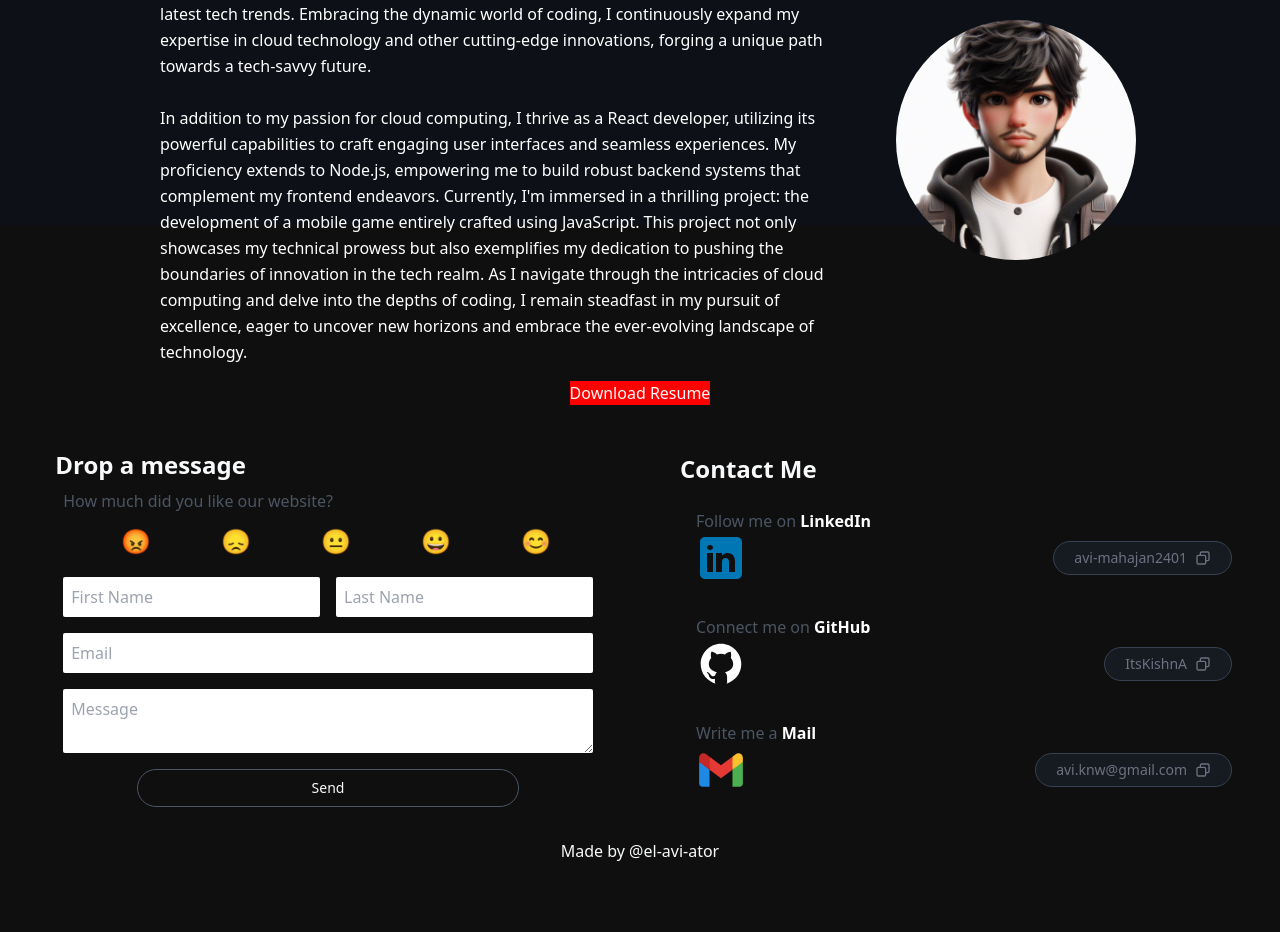
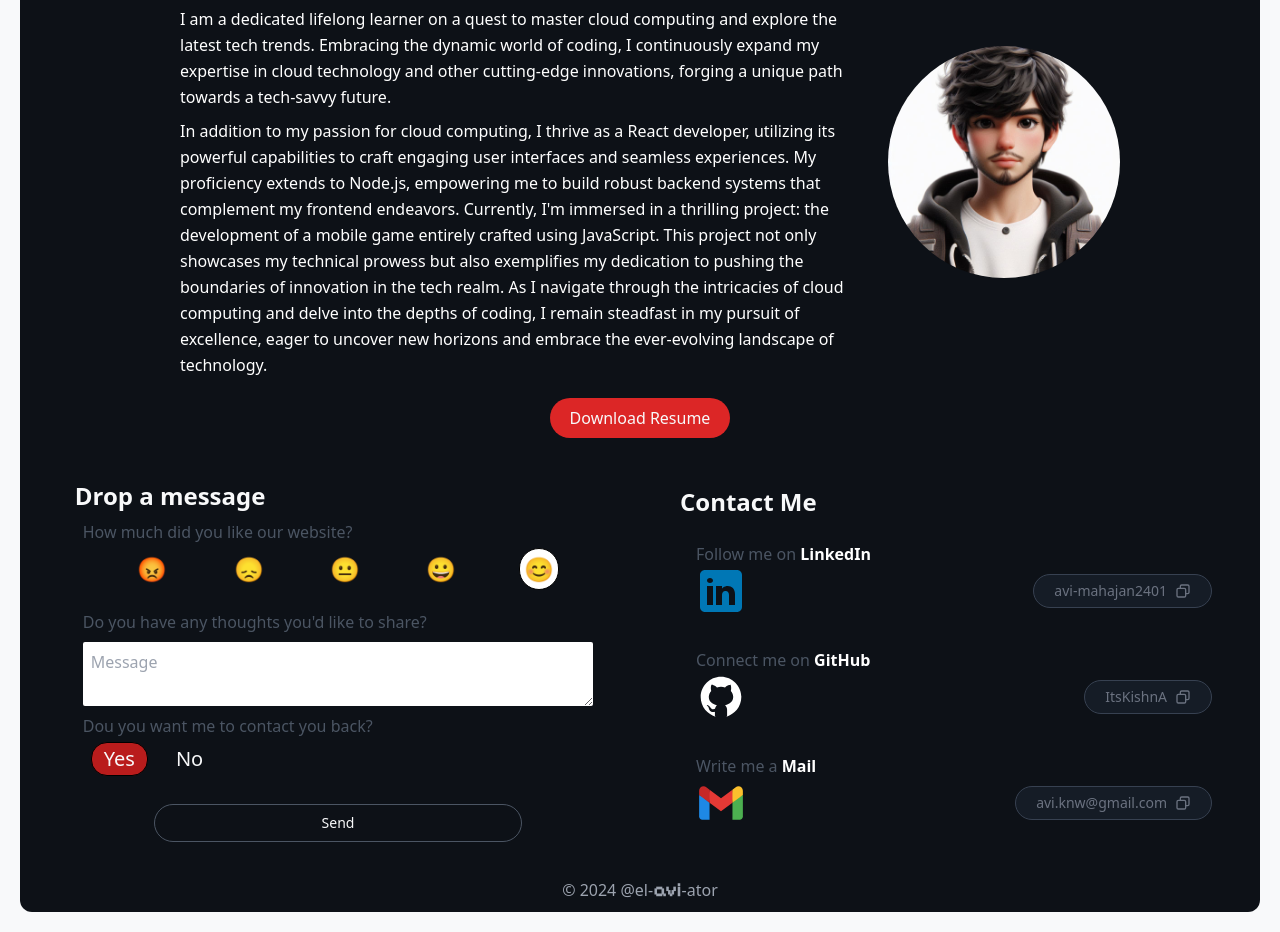
Before and after one commit to ItsKishnA/el-avi-ator.tech, a Next.js app: page / in a window 1280 px wide. Shown: the part 575-1507 px from the top of the page. Before the commit the page ends 1442 px from the top, so only its background shows below. Built offline with nearby package versions, Linux system fonts and the light colour scheme.

Commit message:
Message box updated, Border Added, Footer added, Download Resume Button Modified

```diff
--- a/app/globals.css
+++ b/app/globals.css
@@ -18,6 +18,18 @@
     background-color: #64748b;
     color: #f8f9fa;
   }
+  /* margin: 2px; */
+  border-width: 20px;
+  border-style: solid;
+  border-color: #f8f9fa;
+  background-color: #f8f9fa;
+  /* border-radius: 20px; */
+  /* inside radius of border is curved */
+  /* border-radius: 10px 20px 30px 40px; */
+}
+
+body::-webkit-scrollbar {
+  display: none;
 }
 
 .font-pixel {
@@ -35,7 +47,7 @@ nav {
   font-weight: 900;
 }
 
-.stripContainer {
+#stripContainer {
   position: fixed;
   top: 0;
   width: 100%;
@@ -46,18 +58,9 @@ nav {
   overflow: hidden;
 }
 
-.strip {
+#strip {
   display: inline-block;
   padding: 10px 20px;
   white-space: nowrap;
   animation: move 10s linear infinite;
 }
-
-/* @keyframes move {
-  0% {
-    transform: translateX(100%);
-  }
-  100% {
-    transform: translateX(-100%);
-  }
-} */
--- a/app/layout.js
+++ b/app/layout.js
@@ -5,45 +5,16 @@ const pixel = Pixelify_Sans({ subsets: ["latin"], variable: "--font-pixel" });
 
 export const metadata = {
   title: "Avi's PortFolio",
-  description: "Welcome to my website",
+  description: "Open to Work as an Online Intern",
   icon: "/logo.svg",
-};
-
-const UnderDevStrip = () => {
-  return (
-    <div class="stripContainer">
-      <div class="strip">
-        This website is under development. Stay tuned for updates!
-      </div>
-    </div>
-  );
+  // url: "https://el-avi-ator.github.io",
+  image: "/images/Myself.jpeg",
 };
 
 export default function RootLayout({ children }) {
   return (
     <html lang="en">
-      <>
-        <link rel="icon" href={metadata.icon} />
-        <UnderDevStrip />
-        <body className={pixel.variable}>{children}</body>
-      </>
+      <body className={pixel.variable}>{children}</body>
     </html>
   );
 }
-
-const styles = {
-  stripContainer: {
-    position: "relative",
-    // top: 0,
-    width: "100%",
-    backgroundColor: "#f44336",
-    color: "red",
-    textAlign: "center",
-    zIndex: 1000,
-    overflow: "hidden",
-  },
-  strip: {
-    padding: "1rem",
-    color: "red",
-  },
-};
--- a/app/page.js
+++ b/app/page.js
@@ -10,6 +10,7 @@ import { SpeedInsights } from "@vercel/speed-insights/next";
 import { Analytics } from "@vercel/analytics/react";
 
 export default function main() {
+  //TODO: Add projects
   const Project = ({ project }) => {
     return (
       <div className="p-5 bg-slate-900">
@@ -18,7 +19,6 @@ export default function main() {
       </div>
     );
   };
-
   const Projects = () => {
     return (
       <div id="PROJECTS" className="p-5">
@@ -28,15 +28,34 @@ export default function main() {
     );
   };
 
+  const UnderDevStrip = () => {
+    return (
+      <div id="stripContainer">
+        <div id="strip">
+          This website is under development. Stay tuned for updates!
+        </div>
+      </div>
+    );
+  };
+
   return (
-    <main className="w-full h-[100dvh] bg-[#0d1117] flex flex-col items-center content-center">
+    <main className="w-full bg-[#0d1117] flex flex-col items-center content-center rounded-xl">
+      {/* for monitoring  */}
       <SpeedInsights />
       <Analytics />
+
+      {/* Content of website */}
+      <UnderDevStrip />
       <Profile />
       <About />
       {/* <Projects /> */}
       <Contact />
-      <div className="p-1 mb-4">Made by @el-avi-ator</div>
+
+      <footer className="p-2 text-center text-gray-400">
+        <p>
+          © 2024 @el-<strong className="font-pixel text-xl">avi</strong>-ator
+        </p>
+      </footer>
     </main>
   );
 }
--- a/components/About.js
+++ b/components/About.js
@@ -2,14 +2,15 @@ import Image from "next/image";
 
 const Description = () => {
   return (
-    <div className="flex pr-5">
-      <p className="text-white leading-relaxed">
+    <div className="flex pr-5 flex-col">
+      <p className="text-white leading-relaxed m-1">
         I am a dedicated lifelong learner on a quest to master cloud computing
         and explore the latest tech trends. Embracing the dynamic world of
         coding, I continuously expand my expertise in cloud technology and other
         cutting-edge innovations, forging a unique path towards a tech-savvy
-        future. <br />
-        <br />
+        future.
+      </p>
+      <p className="text-white leading-relaxed m-1">
         In addition to my passion for cloud computing, I thrive as a React
         developer, utilizing its powerful capabilities to craft engaging user
         interfaces and seamless experiences. My proficiency extends to Node.js,
@@ -29,7 +30,7 @@ const Description = () => {
 
 const DownloadButton = () => {
   return (
-    <div style={{ backgroundColor: "red" }}>
+    <div className="bg-red-600 p-2 rounded-full px-5 items-center justify-center">
       <a href={"/resume/avi_resume.pdf"} target="_blank" download>
         <button type="button">Download Resume</button>
       </a>
--- a/components/Contact.js
+++ b/components/Contact.js
@@ -197,20 +197,19 @@ const MessageMe = () => {
     <div id="MESSAGE" className="w-[95%] p-4 flex flex-col">
       <h2 className="text-2xl font-bold leading-loose">Drop a message</h2>
 
-      {/* how much did u like our website section... under which user can select one of his choices of satisfaction out of 5...all 5 choices are those happy to sad emojis... */}
-
       <form className="flex flex-col flex-1">
         <div className="flex flex-col flex-wrap">
           <h3 className="text-gray-600 text-base px-2">
             How much did you like our website?
           </h3>
-          <div className="flex flex-row-reverse items-center content-center justify-evenly space-x-4 my-2 flex-wrap">
+          <div className="flex flex-row-reverse items-center content-center justify-evenly space-x-4 mt-1 flex-wrap mb-5">
             <input
               type="radio"
               id="happy"
               name="satisfaction"
               value="happy"
               className="peer/happy hidden"
+              defaultChecked
             />
             <label
               htmlFor="happy"
@@ -277,35 +276,56 @@ const MessageMe = () => {
           </div>
         </div>
 
-        <div className="flex flex-row flex-wrap">
-          <input
-            type="text"
-            placeholder="First Name"
-            style={styles.input}
-            className="flex flex-[1] min-w-0"
-            required
-          />
-          <input
-            type="text"
-            placeholder="Last Name "
-            style={styles.input}
-            className="flex flex-[1] min-w-0"
-            required
-          />
-        </div>
-        <input
+        <h3 className="text-gray-600 text-base px-2">
+          Do you have any thoughts you'd like to share?
+        </h3>
+        <textarea
+          placeholder="Message"
+          style={styles.input}
+          // className="p-2 m-2 flex-1 rounded-sm"
+          // required
+        />
+        {/* <input
           type="email"
           placeholder="Email"
           style={styles.input}
           // className="p-2 m-2 flex-1 text-gray-600"
-          required
-        />
-        <textarea
-          placeholder="Message"
-          style={styles.input}
-          // className="p-2 m-2 flex-1 rounded-sm"
-          required
-        />
+          // required
+        /> */}
+        <h3 className="text-gray-600 text-base px-2">
+          Dou you want me to contact you back?
+        </h3>
+        <div className="flex flex-row items-center justify-start space-x-4 mt-1 flex-wrap mb-5">
+          <input
+            type="radio"
+            id="agree"
+            name="reach"
+            value="agree"
+            className="peer/agree hidden"
+            defaultChecked
+          />
+          <label
+            htmlFor="agree"
+            className="cursor-pointer px-3 py-0.5 text-xl content-center items-center peer-checked/agree:bg-red-700 peer-checked/agree:rounded-2xl peer-checked/agree:border peer-checked/agree:border-black"
+          >
+            Yes
+          </label>
+
+          <input
+            type="radio"
+            id="disagree"
+            name="reach"
+            value="disagree"
+            className="peer/disagree hidden"
+          />
+          <label
+            htmlFor="disagree"
+            className="cursor-pointer px-3 py-0.5 content-center items-center text-xl peer-checked/disagree:bg-red-700 peer-checked/disagree:rounded-full peer-checked/disagree:border peer-checked/disagree:border-black"
+          >
+            No
+          </label>
+        </div>
+
         <button
           type="submit"
           className="p-2 m-2  border border-gray-600 rounded-full text-sm mx-[15%] hover:bg-white transition duration-300 hover:text-black hover:font-bold hover:border-black"
--- a/components/Profile.js
+++ b/components/Profile.js
@@ -44,7 +44,7 @@ const Description = () => {
   );
 };
 
-const MovingStrip = () => {
+const Bullets = () => {
   const Tag = ({ title, color, size = 3, textColor = "white" }) => {
     return (
       <div className="flex flex-row mr-2 ">
@@ -155,7 +155,7 @@ const Profile = () => {
             <Bio />
 
             <div className="flex flex-row px-4 py-2">
-              <MovingStrip />
+              <Bullets />
             </div>
           </>
 
```
